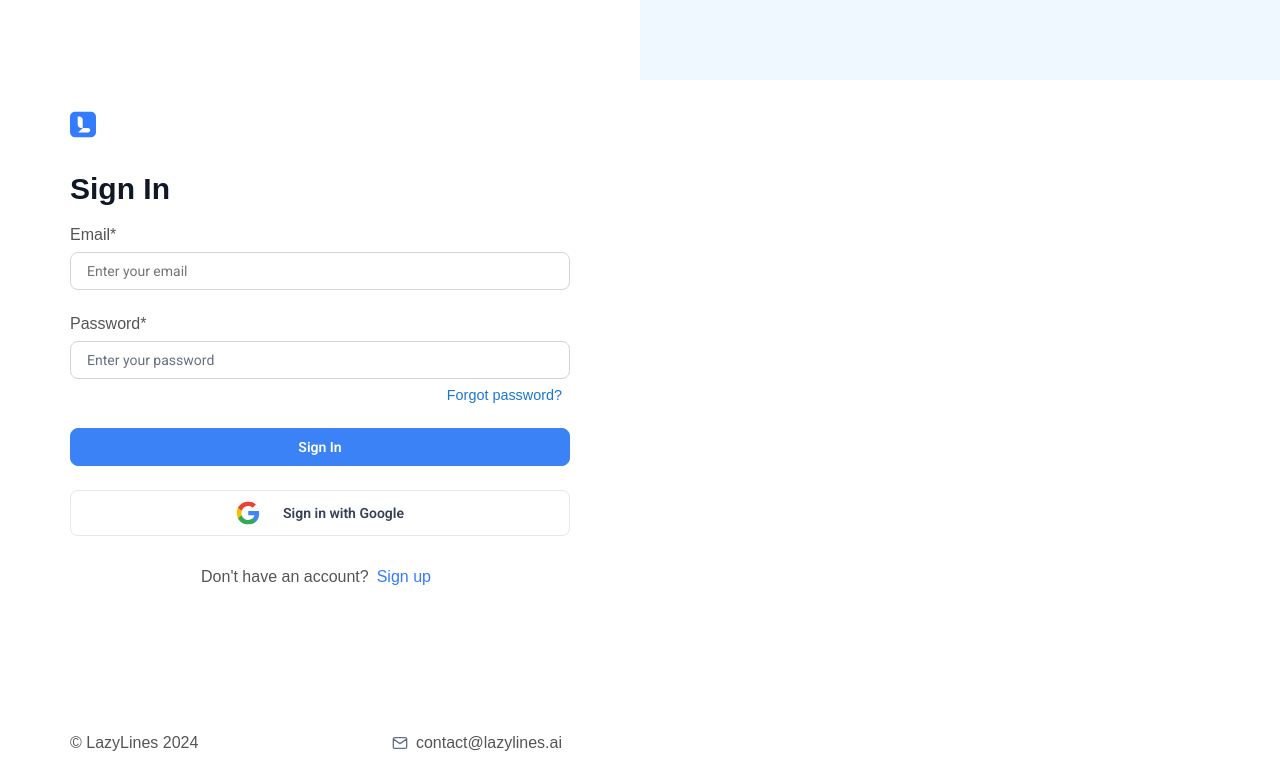
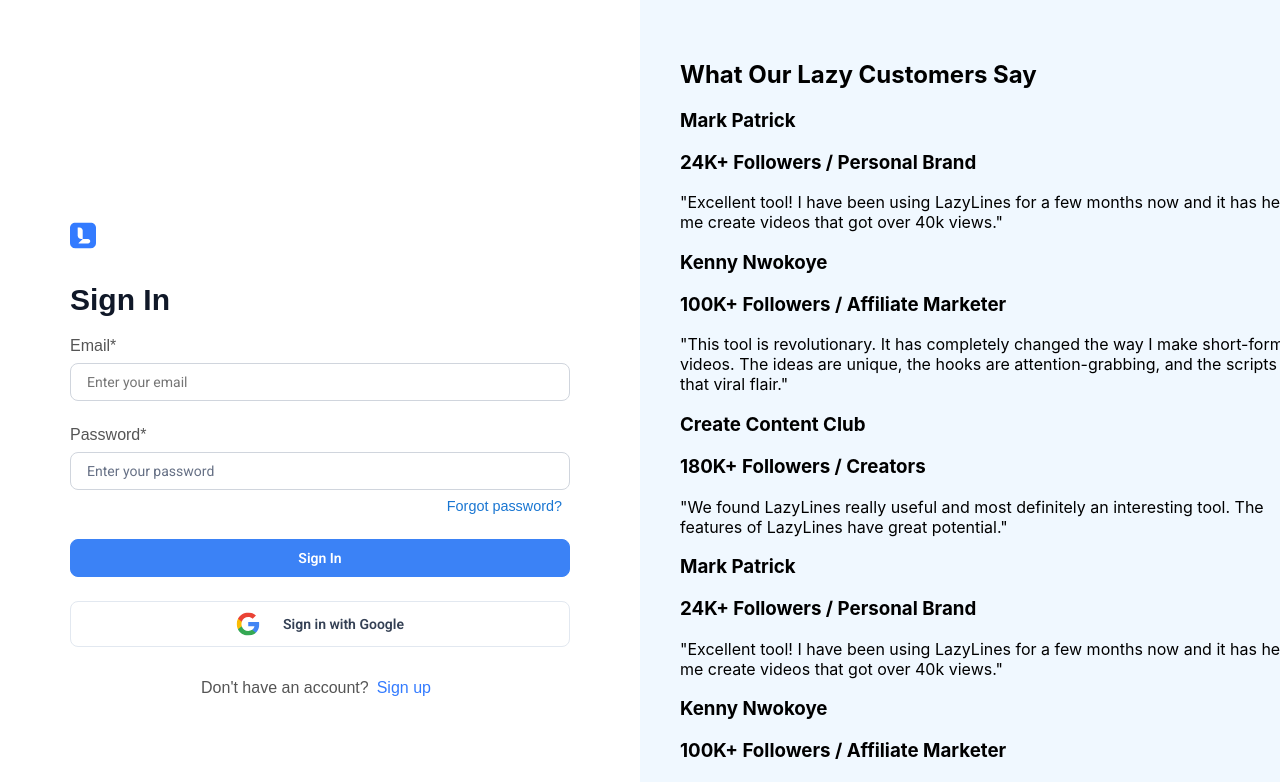
Before and after one commit to AndRoo97/LazyLines, a React (Create React App) app in the folder lazylines-clone/: page / in a window 1280 px wide. Shown: the top 782 px of the page. Built offline with nearby package versions, Linux system fonts and the light colour scheme.

Commit message:
Komment szekció alapja. formázás nélkül.

```diff
--- a/lazylines-clone/src/components/Comments.tsx
+++ b/lazylines-clone/src/components/Comments.tsx
@@ -9,6 +9,7 @@
     title: string;
     image: string;
     text: string;
+    rotation: number;
   }
 
   const commentsData: Testimonial[] = [
@@ -17,18 +18,21 @@
       title: '24K+ Followers / Personal Brand',
       image: testimonial3,
       text: '"Excellent tool! I have been using LazyLines for a few months now and it has helped me create videos that got over 40k views."',
+      rotation: -4.82,
     },
     {
       name: 'Kenny Nwokoye',
       title: '100K+ Followers / Affiliate Marketer',
       image: testimonial2,
       text: '"This tool is revolutionary. It has completely changed the way I make short-form videos. The ideas are unique, the hooks are attention-grabbing, and the scripts have that viral flair."',
+      rotation: -2.33,
     },
     {
       name: 'Create Content Club',
       title: '180K+ Followers / Creators',
       image: testimonial1,
       text: '"We found LazyLines really useful and most definitely an interesting tool. The features of LazyLines have great potential."',
+      rotation: 0.66,
     },
 
   ];
@@ -36,7 +40,55 @@
   const Comments: React.FC = () => {
     return (
       <div className="comments-container">
+        <div className="comments-wrapper">
+            <div className="comments-header">
+                <h2>What Our Lazy Customers Say</h2>
+            </div>
 
+            <div className="comments-track">
+                {commentsData.map((testimonial, index) => (
+                    <div
+                        className="comment-card"
+                        key={index}
+                        style={{ transform: `rotate()` }}
+                    >
+                        <div className="comment-header">
+                            <div
+                                className="testimonial-image-container"
+                                style={{ backgroundImage: `url(${testimonial.image})` }}
+                            ></div>
+                            <div className="comment-info">
+                                <h3 className="comment-name">{testimonial.name}</h3>
+                                <h3 className="comment-title">{testimonial.title}</h3>
+                            </div>
+                        </div>
+                        <div className="comment-text">{testimonial.text}</div>
+                    </div>
+                ))}
+
+                {commentsData.map((testimonial, index) => (
+                <div
+                    className="comment-card duplicated"
+                    key={`duplicated-${index}`}
+                    style={{ transform: `rotate()` }}
+                >
+                <div className="comment-header">
+                    <div
+                        className="testimonial-image-container"
+                        style={{ backgroundImage: `url(${testimonial.image})` }}
+                    ></div>
+                    <div className="comment-info">
+                        <h3 className="comment-name">{testimonial.name}</h3>
+                        <h3 className="comment-title">{testimonial.title}</h3>
+                    </div>
+                </div>
+                    <div className="comment-text">{testimonial.text}</div>
+                </div>
+                ))}
+
+
+            </div>
+        </div>
       </div>
     );
 };
```
